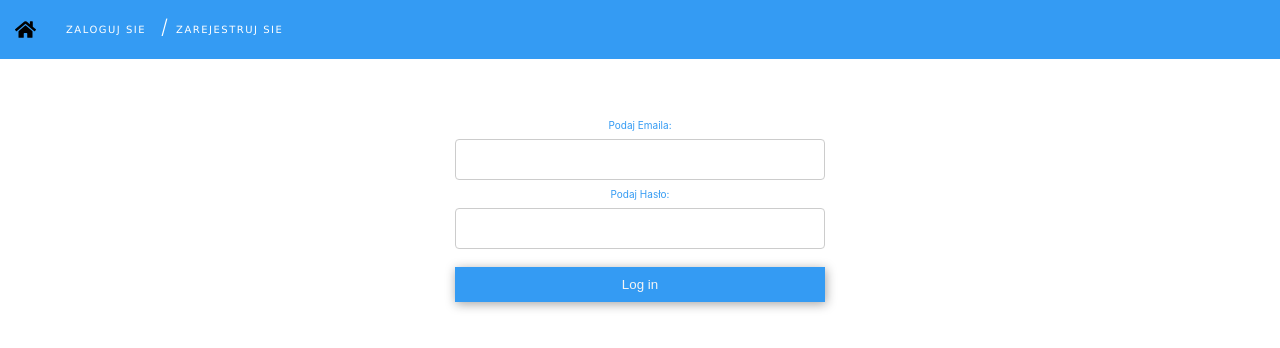
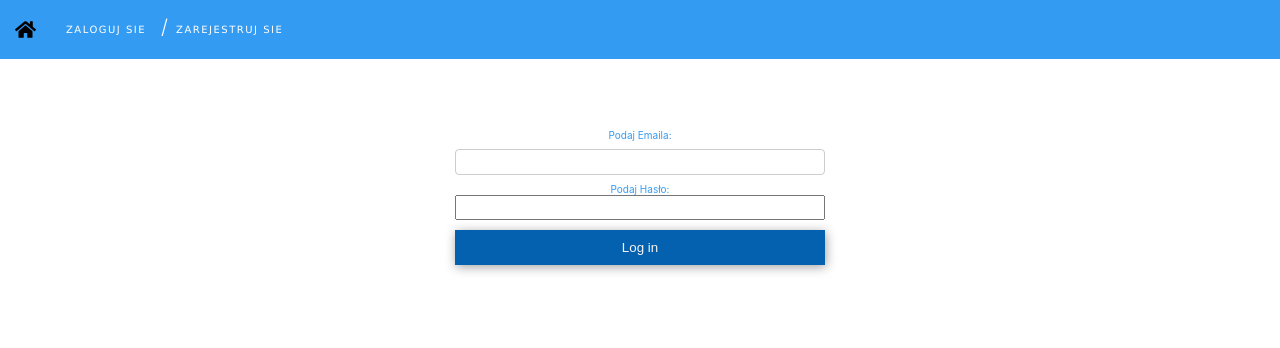
Before and after one commit to marekwino23/ticket-fe, a React (Create React App) app: page /login in a window 1280 px wide. Shown: the top 348 px of the page. Built offline with nearby package versions, Linux system fonts and the light colour scheme.

Commit message:
added styled, time com

```diff
--- a/package.json
+++ b/package.json
@@ -20,6 +20,7 @@
     "react-scripts": "3.4.1",
     "react-sticky-table": "^5.1.4",
     "react-table": "^7.1.0",
+    "react-time-picker": "^4.0.1",
     "simple-react-calendar": "^2.2.1",
     "styled-components": "^5.1.0"
   },
@@ -28,7 +29,7 @@
     "build": "react-scripts build",
     "test": "react-scripts test",
     "eject": "react-scripts eject",
-    "deploy": "react-scripts build && netlify deploy && netlify deploy --prod"
+    "deploy": "react-scripts build && netlify deploy --dir=build && netlify deploy --dir=build --prod"
   },
   "eslintConfig": {
     "extends": "react-app"
--- a/src/layout/header/index.jsx
+++ b/src/layout/header/index.jsx
@@ -11,19 +11,20 @@ const Header = () => {
         const lg = sessionStorage.getItem('loggedIn');
         if(loggedIn == lg) return;
         setLoggedIn(lg);
+        () => sessionStorage.clear();
     },[location]);
     const onClick = () => {
         sessionStorage.removeItem('loggedIn');
         setLoggedIn(false);
     }
-    console.log('loggedIn: ', loggedIn);
+    const user = sessionStorage.getItem('user');
     return (
         <nav>
             <List>
-                <li><StyledLink to="/"><img class="home" src={obrazek}></img> </StyledLink></li>
+                <li><StyledLink to="/"><img className="home" src={obrazek}></img> </StyledLink></li>
                 { loggedIn && <li> <StyledLink to="/" > Sprawdz Repertuar </StyledLink> </li>}
                 { loggedIn && <li> <StyledLink to="/about" > Zarezerwuj Bilet </StyledLink> </li>}
-               { loggedIn && <li> <StyledLink to="/contact" > Panel Użytkownika </StyledLink> </li>}
+               { loggedIn && <li> <StyledLink to="/contact" > Panel Użytkownika: {user.name} </StyledLink> </li>}
                <br></br>
             { !loggedIn &&  <ListItem><StyledLink to="/login" > Zaloguj sie </StyledLink> </ListItem>}
             { loggedIn && <ListItem><StyledLink to="/login" onClick={onClick} > Wyloguj sie </StyledLink> </ListItem> }
--- a/src/pages/About.jsx
+++ b/src/pages/About.jsx
@@ -1,10 +1,11 @@
 import React, { useReducer, useCallback, useState } from 'react';
 import Calendar from 'react-calendar';
-// import DateTimePicker from 'react-datetime-picker';
-import { Switch, Route } from 'react-router-dom';
+import TimePicker from 'react-time-picker'
 import styled from 'styled-components';
 import { useTable } from "react-table";
 import '../index.css';
+import cogoToast from 'cogo-toast';
+import {Btn, Container} from '../styled';
 
 const seats = [
     { id: 1, name: 'AA' , booked: false },
@@ -72,6 +73,7 @@ const Seat = React.memo(({ booked, dir, onClick, seat }) => (
 
 const About = () =>{
     const [date, setDate] = useState(new Date())
+    const [hour,setHour] = useState()
     const [booked, setBooked] = useState([]);
     const onClick = useCallback(el => {
         console.log('el: ', el);
@@ -83,21 +85,28 @@ const About = () =>{
     const onChange = (date) => {
         setDate(date);
     };
+    const onSpin = (hour) => {
+        setHour(hour);
+    };
+
     const onLoad = () => {
-        alert("Dziękuje za rezerwacje:" + date)
+        cogoToast.success(`Dziękuje za rezerwacji miesc ${booked.join(',')} dnia:  ${date} o godz: ${hour}`);
         };
 
  return(
-<div>
+<Container>
     <h2> WYBIERZ TERMIN  </h2>
     <StyledCalendar
     onChange={onChange}
     value={date}
     />
-    <StyledDate>{date.toLocaleDateString()} {date.toLocaleTimeString()}</StyledDate>
+    <StyledDate>{date.toLocaleDateString()}</StyledDate>
     {/* <form onSubmit={onLoad}> */}
-    <input type="button" onClick={onLoad} name="name"/>
     {/* <input value={check} type="checkbox" name="check" onChange={() => setCheck(ch => !ch)} /> */}
+    <TimePicker
+    onChange={onSpin}
+    value={hour} />
+    <Btn onClick={onLoad}>wyslij</Btn>
     <CinemaSeats>
         <div className="left">
             {seats.map(seat => <Seat key={`left_${seat.id}${seat.name}`} seat={seat} onClick={onClick} dir="left" booked={booked} />)}
@@ -107,7 +116,7 @@ const About = () =>{
             {seats.map(seat => <Seat key={`right_${seat.id}${seat.name}`} seat={seat} onClick={onClick} dir="right" booked={booked} />)}
         </div>
     </CinemaSeats>
-    </div>
+    </Container>
  )
 }
 
--- a/src/pages/Login.jsx
+++ b/src/pages/Login.jsx
@@ -1,26 +1,53 @@
-import React, { useState } from 'react';
+import React, { useReducer, useState } from 'react';
 import cogoToast from 'cogo-toast';
 import { useHistory } from 'react-router-dom';
-import styled from 'styled-components';
+import {Btn ,Container, Form} from '../styled';
+
+const initial = { loading: false, error: '' };
+
+const appReducer = (state = initial, action) => {
+  switch(action.type) {
+    case 'LOADING': return {...state, loading: action.payload}
+    case 'ERROR': return {...state, error: action.payload}
+    default: return state;
+  }
+}
+
+const validateFields = (fields) => {
+  const error = {};
+  Object.keys(fields).forEach(k => {
+    if(fields[k] === '') error[fields[k]] = 'is required'
+  });
+  return error;
+}
 
 const Login = () =>{
 
+  const [state, dispatch] = useReducer(appReducer);
+  const [error, setError] = useState({ email: '', password: ''});
+
 const [email, setEmail] = useState('');
 const [password, setPassword] = useState('');
-const [loading, setLoading] = useState(false);
-const [error, setError] = useState('');
 
 const history = useHistory();
 
 const onChange = ({ target }) => {
+  if(!target.value) setError(prev => ({...prev, [target.name]: 'field is required' }));
   target.name === "email" ? setEmail(target.value) : setPassword(target.value);
 }
 
   const onSubmit = async (e) => {
     e.preventDefault();
+    // const v = validateFields({ email, password });
+    // console.log('v: ', v);
+    // if(v) {
+    //   setError(v);
+    //   return;
+    // }
+
     let res;
     try {
-      setLoading(true);
+      dispatch({ type: 'LOADING', payload: true });
     res = await fetch(`${process.env.REACT_APP_API}/login`, {
       method: 'POST',
       headers: {
@@ -30,59 +57,38 @@ const onChange = ({ target }) => {
       credentials: 'include',
       body: JSON.stringify({ email, password })
     });
-    setLoading(false);
+    dispatch({ type: 'LOADING', payload: false });
     console.log('res: ', res);
     if(res.status > 300 ) return;
     sessionStorage.setItem('loggedIn', true);
+    const data = await res.json();
+    sessionStorage.setItem('user', data.user)
     history.push('/');
     } catch(error) {
-      setError(error.message);
+      dispatch({ type: 'ERROR', payload: true });
     }
   }
 
-  if(loading && !error) return <div>loading...</div>
+  if(state && state.loading && !state.error) return <div>loading...</div>
+  console.log('error: ', error);
+
  return(
 <Container>
-<form onSubmit={onSubmit}>
+<Form onSubmit={onSubmit}>
   <h1>Logowanie</h1>
   <label> Podaj Emaila:
   <input name="email" value={email} onChange={onChange} type="text"/>
+  {!email && error.email}
   </label>
   <label> Podaj Hasło:
-  <input name="password" value={password} onChange={onChange} type="text"/>
+  <input name="password" value={password} onChange={onChange} type="password"/>
+  {!password && error.password}
   </label>
-  <Btn>Log in</Btn>
-</form>
+  <Btn disabled={!Object.values(error).includes('') || !email || !password}>Log in</Btn>
+</Form>
     </Container>
 
  )
 }
 
-const Container = styled.div`
-  form {
-    width: 40rem;
-    margin: 0 auto;
-    padding: 1rem 1.5rem;
-    label, button {
-      display: block;
-      text-align: center;
-      width: 100%;
-    }
-    label input {
-      width: 100%;
-    }
-    button {
-      margin-top: 1rem;
-    }
-  }
-`
-
-const Btn = styled.button`
-  border: none;
-  padding: 1rem 2rem;
-  background-color: #349bf3;
-  box-shadow: 1px 2px 10px rgba(25,25,25,.4);
-  display: flex;
-  color: #f5f5f5;`
-
 export default Login;
--- a/src/pages/Register.jsx
+++ b/src/pages/Register.jsx
@@ -1,7 +1,7 @@
 import React, { useState, useEffect } from 'react';
 import { useHistory, useLocation } from 'react-router-dom';
 import cogoToast from 'cogo-toast';
-import styled from 'styled-components';
+import {Btn ,Container, Form} from '../styled';
 
 
 const Register = () =>{
@@ -51,7 +51,7 @@ const Register = () =>{
     if(loading && !error) return <div>loading...</div>
    return(
     <Container>
-    <form onSubmit={onSubmit}>
+    <Form onSubmit={onSubmit}>
     <label>Podaj Imie i Nazwisko:
        <input name="name" value={name} onChange={onChange} type="text"/>
       </label>
@@ -63,37 +63,11 @@ const Register = () =>{
       <input name="password" value={password} onChange={onChange} type="text"/>
       </label>
       <Btn>Register</Btn>
-    </form>
+    </Form>
         </Container>
 
      )
     }
 
-    const Container = styled.div`
-  form {
-    width: 40rem;
-    margin: 0 auto;
-    padding: 1rem 1.5rem;
-    label, button {
-      display: block;
-      text-align: center;
-      width: 100%;
-    }
-    label input {
-      width: 100%;
-    }
-    button {
-      margin-top: 1rem;
-    }
-  }
-`
-
-    const Btn = styled.button`
-  border: none;
-  padding: 1rem 2rem;
-  background-color: #349bf3;
-  box-shadow: 1px 2px 10px rgba(25,25,25,.4);
-  display: flex;
-  color: #f5f5f5;`
 
     export default Register;
--- /dev/null
+++ b/src/styled.js
@@ -0,0 +1,38 @@
+import styled from 'styled-components'
+
+const Container = styled.div`
+    max-width: 140rem;
+    margin: 0 auto;
+`
+
+const Form = styled.form`
+    width: 40rem;
+    margin: 1rem auto;
+    padding: 1rem 1.5rem;
+    label, button {
+      display: block;
+      text-align: center;
+      width: 100%;
+    }
+    label input {
+      width: 100%;
+      height: 2.5rem;
+    }
+    button {
+      margin-top: 1rem;
+    }
+`
+
+const Btn = styled.button`
+  border: none;
+  padding: 1rem 2rem;
+  background-color: #349bf3;
+  box-shadow: 1px 2px 10px rgba(25,25,25,.4);
+  display: flex;
+  cursor: pointer;
+  color: #f5f5f5;
+  &:disabled {
+    background-color: #0461b0;;
+  }
+  `
+  export {Btn, Container, Form}
```
Also changed, not shown: 1 other file (tests, documents, lock files or other folders).
